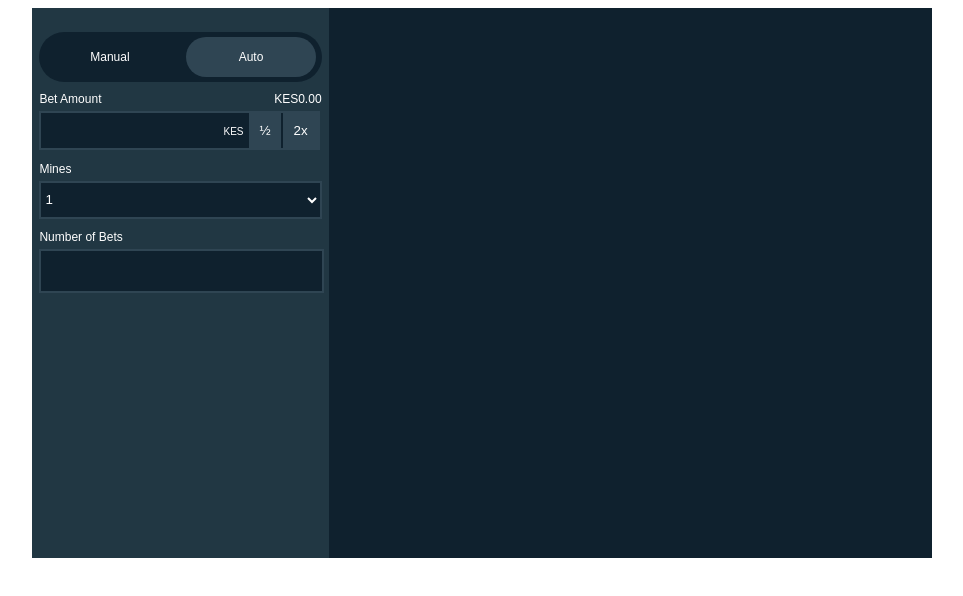
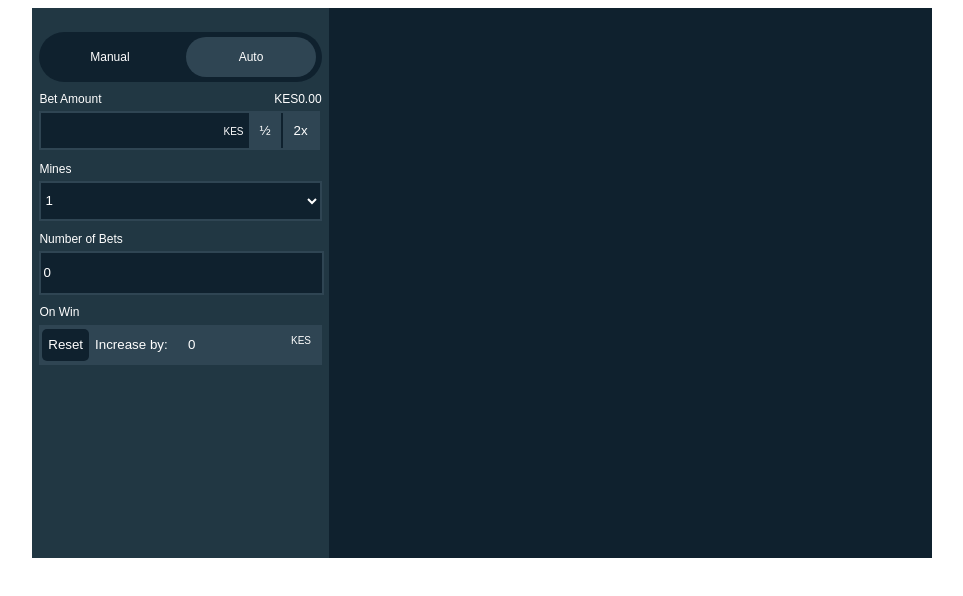
Before and after one commit to badakomora/goal, a React (Create React App) app: page / in a window 1280 px wide. Both pictures are taken after a click on the button "Auto". Shown: the top 596 px of the page, without its empty margins (158-1121 px from the left). Built offline with nearby package versions, Linux system fonts and the light colour scheme.

Commit message:
onwin input

```diff
--- a/src/components/BetInput.tsx
+++ b/src/components/BetInput.tsx
@@ -32,15 +32,12 @@ const styles = ({
         justifyContent:"space-between",
         width:"75%",
         height:"100%",
-        // border:"#2f4553 2px solid",
-        // background:"white"
         background:"#0f212e"
     }),
     buttonswrap:css({
         display:"flex",
         width:"25%",
         height:"100%",
-        // border:"#2f4553 2px solid",
     }),
     input:css({
         width:"85%",
--- a/src/components/BetsNumber.tsx
+++ b/src/components/BetsNumber.tsx
@@ -27,7 +27,7 @@ export const BetsNumber = () =>{
             <span css={styles.label}>
                 Number of Bets
             </span>
-            <input type="number" css={styles.input} />
+            <input type="number" value="0"  css={styles.input} />
             <span></span>
         </div>
     )
--- a/src/components/LeftWrap.tsx
+++ b/src/components/LeftWrap.tsx
@@ -6,6 +6,7 @@ import { MinesInput } from "./MinesInput"
 import { BetButton } from "./BetButton"
 import { useState } from "react"
 import { BetsNumber } from "./BetsNumber"
+import { OnWin } from "./OnWin"
 
 const styles = ({
     wrap:css({
@@ -37,6 +38,7 @@ export const LeftWrap = () =>{
             ) : (
             <div className="autoTab">
                   <BetsNumber/>
+                  <OnWin />
             </div>
             )}
 </div>
--- a/src/components/MinesInput.tsx
+++ b/src/components/MinesInput.tsx
@@ -4,7 +4,7 @@ import { css } from "@emotion/react"
 const styles = ({
     minesinput:css({
         width:"100%",
-        height:"38px",
+        height:"40px",
         marginTop:"9px",
 
     }),
--- /dev/null
+++ b/src/components/OnWin.tsx
@@ -0,0 +1,94 @@
+/** @jsxImportSource @emotion/react */
+import { css } from "@emotion/react"
+
+
+const styles = ({
+    wrap:css({
+        display:"block",
+        marginTop:"35px",
+        width:"100%",
+        height:"40px"
+    }),
+    buttoninput:css({
+        display:"flex",
+        width:"100%",
+        height:"100%",
+        marginTop:"5px",
+        background: "#2f4553",
+    }),
+    label:css({
+        color:"white",
+        fontFamily:"Sans-serif",
+        fontSize:"12px",
+    }),
+    buttonswrap:css({
+        display:"flex",
+        width:"52%",
+        height:"90%",
+        margin:"auto"
+    }),
+    inputwrap:css({
+        width:"48%",
+        height:"90%",
+        display:"flex",
+        background:"#2f4553",
+        margin:"auto",
+        "> input":{
+            width:"80%",
+            height:"90%",
+            color:"white",
+            background:"#2f4553",
+            border:"none"
+        },
+    }),
+    iconwrap:css({
+        margin:"auto",
+        height:"90%",
+        width:"22%",
+        background:"#2f4553",
+    }),
+    icon:css({
+        width:"8%",
+        color:"white",
+        fontFamily:"Sans-serif",
+        fontSize:"10px",
+    }),
+    container:css({
+        margin:"auto",
+        display:"flex",
+        height:"90%",
+        width:"98%"
+    }),
+    btnincr:css({
+        background: "#2f4553",
+        border:"none",
+        color:"white"
+    }),
+    btnreset:css({
+        background:"#0f212e",
+        border:"none",
+        color:"white",
+        borderRadius:"5px"
+    })
+})
+export const OnWin = () =>{
+    return(
+        <div css={styles.wrap}>
+            <span css={styles.label}>On Win</span>
+            <div css={styles.buttoninput}>
+                <div css={styles.container}>
+                <div css={styles.buttonswrap}>
+                    <button css={styles.btnreset}>Reset</button>
+                    <button css={styles.btnincr}>Increase by:</button>
+                </div>
+                <div css={styles.inputwrap}>
+                    <input type="number" value={0} />
+                    <div css={styles.iconwrap}>
+                        <span css={styles.icon}>KES</span>
+                    </div>
+                </div>
+                </div>
+            </div>
+        </div>
+    )
+}
```
